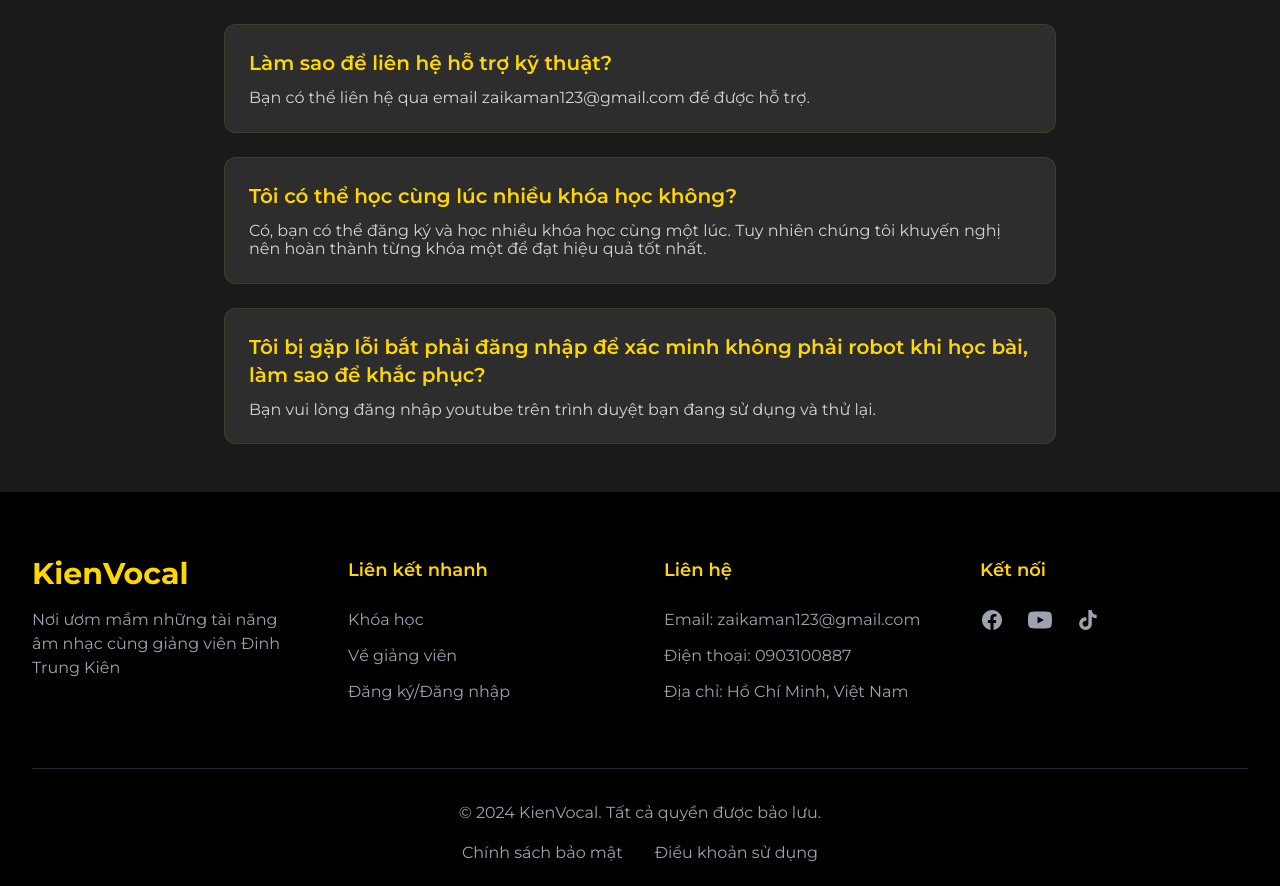
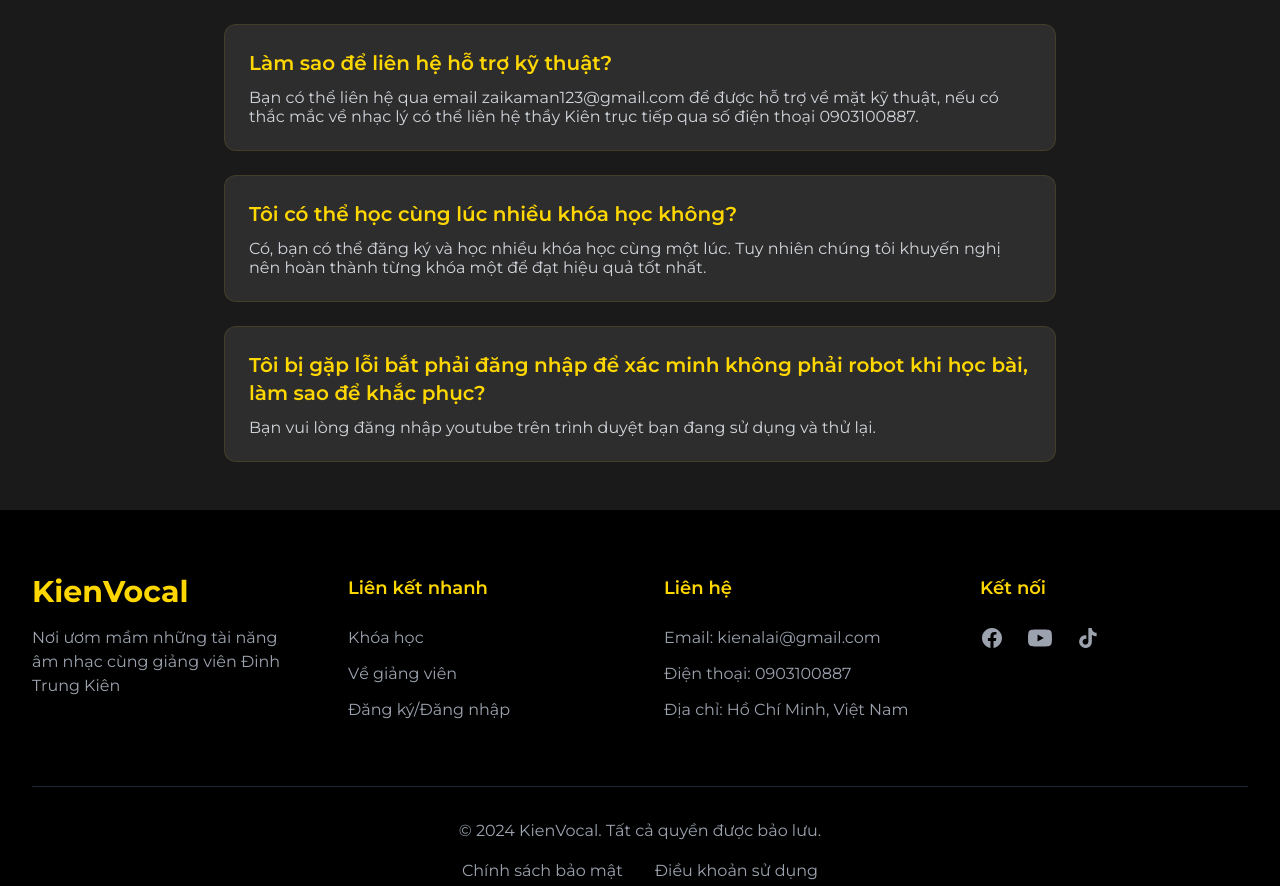
Before and after one commit to zaikaman2/WebThanhNhac, a Next.js app: page /faq in a window 1280 px wide. Shown: the part 1374-2260 px from the top of the page. Built offline with nearby package versions, Linux system fonts and the light colour scheme.

Commit message:
Đổi email

```diff
--- a/src/app/faq/page.tsx
+++ b/src/app/faq/page.tsx
@@ -18,7 +18,7 @@ export default function FAQPage() {
       },
       {
         question: 'Làm sao để liên hệ hỗ trợ kỹ thuật?',
-        answer: 'Bạn có thể liên hệ qua email zaikaman123@gmail.com để được hỗ trợ.'
+        answer: 'Bạn có thể liên hệ qua email zaikaman123@gmail.com để được hỗ trợ về mặt kỹ thuật, nếu có thắc mắc về nhạc lý có thể liên hệ thầy Kiên trục tiếp qua số điện thoại 0903100887.'
       },
       {
         question: 'Tôi có thể học cùng lúc nhiều khóa học không?',
--- a/src/components/layout/Footer.tsx
+++ b/src/components/layout/Footer.tsx
@@ -45,7 +45,7 @@ export default function Footer() {
             <div>
               <h3 className="text-lg font-semibold mb-6 text-primary">Liên hệ</h3>
               <ul className="space-y-3 text-gray-400">
-                <li className="hover:text-primary transition-colors">Email: zaikaman123@gmail.com</li>
+                <li className="hover:text-primary transition-colors">Email: kienalai@gmail.com</li>
                 <li className="hover:text-primary transition-colors">Điện thoại: 0903100887</li>
                 <li className="hover:text-primary transition-colors">Địa chỉ: Hồ Chí Minh, Việt Nam</li>
               </ul>
--- a/src/components/shared/ChatbotButton.tsx
+++ b/src/components/shared/ChatbotButton.tsx
@@ -39,7 +39,7 @@ export default function ChatbotButton() {
 Thông tin về giảng viên:
 - Tên: Đinh Trung Kiên
 - Số điện thoại: 0903100887
-- Email: zaikaman123@gmail.com
+- Email: kienalai@gmail.com
 - Địa chỉ: Hồ Chí Minh, Việt Nam
 
 Thành tựu và kinh nghiệm:
```
